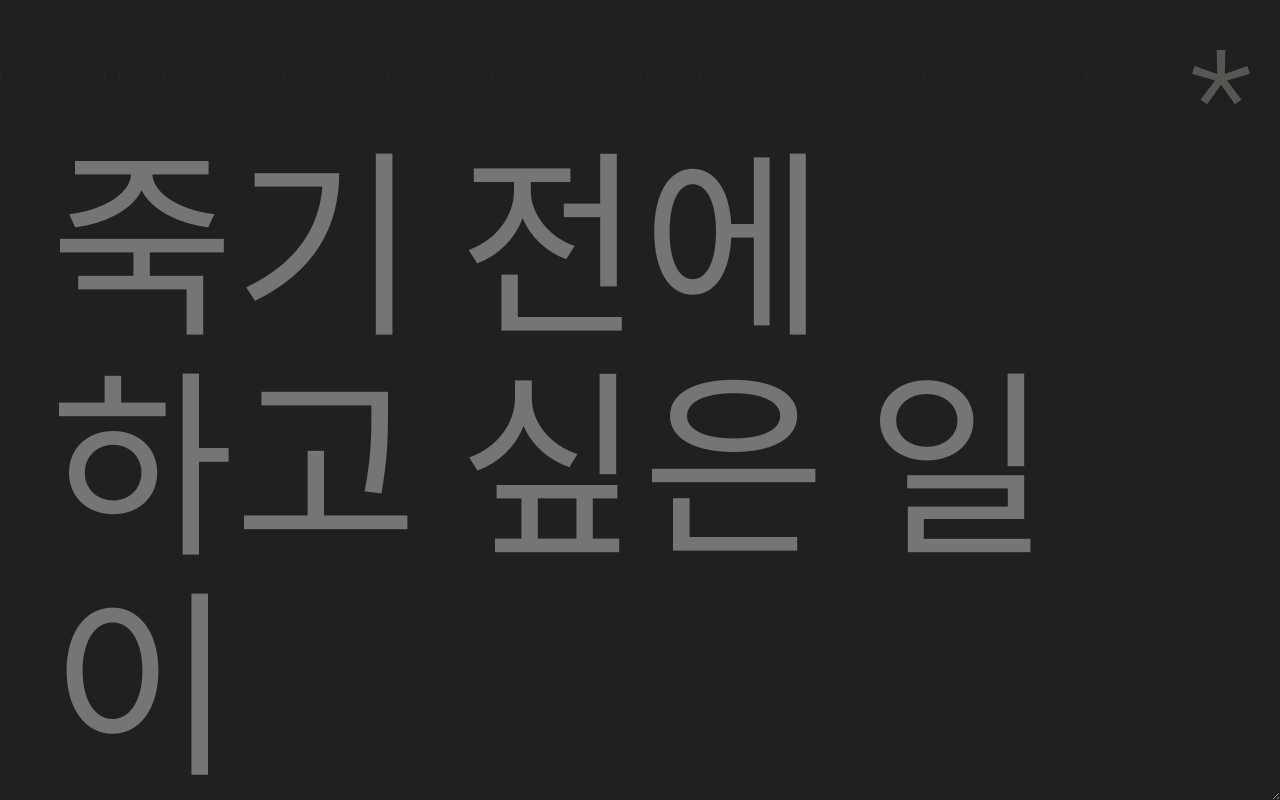
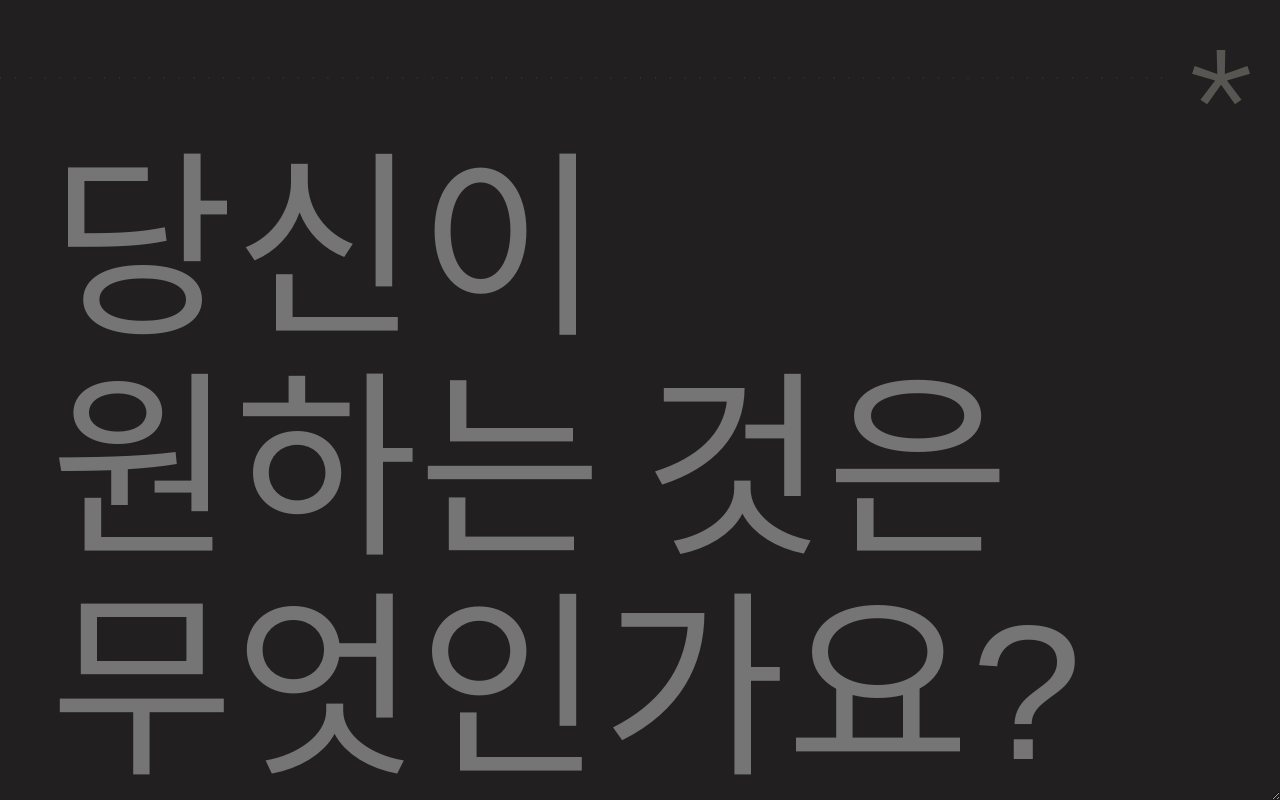
Before and after one commit to simeunseo/WHERE_IS_POLAR, a React (Vite) app in the folder client/: page /gate in a window 1280 px wide. Built offline with nearby package versions, Linux system fonts and the light colour scheme.

Commit message:
feat: gate에 랜덤 질문 placeholder

```diff
--- a/client/src/components/archive/ItemList.jsx
+++ b/client/src/components/archive/ItemList.jsx
@@ -12,6 +12,7 @@ import DashedLine2 from '../../assets/svg/이중점선.svg?react';
 import DashedLine3 from '../../assets/svg/하향대각점선.svg?react';
 import DashedLine4 from '../../assets/svg/상향대각점선.svg?react';
 import DashedLine5 from '../../assets/svg/엑스자점선.svg?react';
+import getRandomQuestion from '../../utils/getRandomQuestion.js';
 
 const ItemList = ({ isModalOpen, setIsModalOpen }) => {
   const [data, setData] = useState('');
@@ -70,7 +71,7 @@ const ItemList = ({ isModalOpen, setIsModalOpen }) => {
   };
 
   const randomIdxList = useRef(); //랜덤한 점선을 선택하기 위한 인덱스 리스트
-  const randomQuestion = QUESTION_LIST[Math.floor(Math.random() * (QUESTION_LIST.length + 1))];
+  const randomQuestion = getRandomQuestion();
 
   useMemo(() => {
     shuffle(archivedData);
--- a/client/src/data/questionList.ts
+++ b/client/src/data/questionList.ts
@@ -1,14 +1,13 @@
 export const QUESTION_LIST: string[] = [
-  '죽기 전에 꼭 하고싶은 것은 무엇인가요?',
-  '당신의 소원은 무엇인가요?',
-  '당신이 이루고 싶은 것은 무엇인가요?',
-  '당신이 원하는 것은 무엇인가요?',
-  '당신 삶의 소명은 무엇인가요?',
-  '어떨 때 즐거운가요?',
-  '어떨 때 행복한가요?',
-  '어떨 때 살아있음을 느끼나요?',
-  '무엇을 좇고있나요?',
-  '어릴적 꿈은 무엇이었나요?',
-  '자신이 어떤 모습이기를 원하나요?',
-  '당신이 갈망하는 것은 무엇인가요?',
+  '죽기 전에\n꼭 하고싶은 것은\n무엇인가요?',
+  '당신의\n소원은\n무엇인가요?',
+  '당신이\n이루고 싶은 것은\n무엇인가요?',
+  '당신이\n원하는 것은\n무엇인가요?',
+  '어떨 때\n즐거운가요?',
+  '어떨 때\n행복한가요?',
+  '어떨 때\n살아있음을 느끼나요?',
+  '무엇을\n좇고있나요?',
+  '어릴적 꿈은\n무엇이었나요?',
+  '자신이\n어떤 모습이기를\n원하나요?',
+  '당신이\n갈망하는 것은\n무엇인가요?',
 ];
--- a/client/src/pages/Gate.jsx
+++ b/client/src/pages/Gate.jsx
@@ -1,6 +1,8 @@
-import React, { useState } from 'react';
+import { useState } from 'react';
 import styled from 'styled-components';
 import GuidingHeader from '../components/gate/GuidingHeader';
+import getRandomQuestion from '../utils/getRandomQuestion';
+
 const Gate = () => {
   const [input, setInput] = useState('');
 
@@ -11,7 +13,7 @@ const Gate = () => {
       <StyledTextArea
         rows={10}
         cols={50}
-        placeholder="죽기 전에&#13;하고 싶은 일이&#13;있나요?"
+        placeholder={getRandomQuestion()}
         value={input}
         onChange={(e) => {
           setInput(e.target.value);
--- /dev/null
+++ b/client/src/utils/getRandomQuestion.js
@@ -0,0 +1,7 @@
+import { QUESTION_LIST } from '../data/questionList';
+
+const getRandomQuestion = () => {
+  return QUESTION_LIST[Math.floor(Math.random() * (QUESTION_LIST.length + 1))];
+};
+
+export default getRandomQuestion;
```
